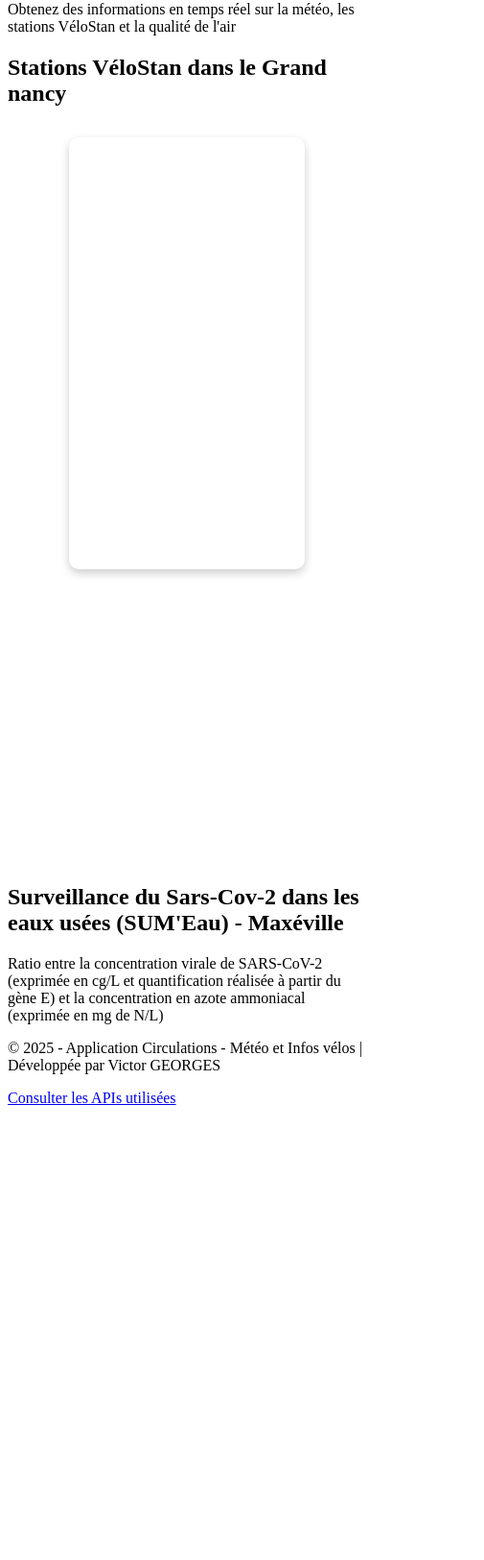
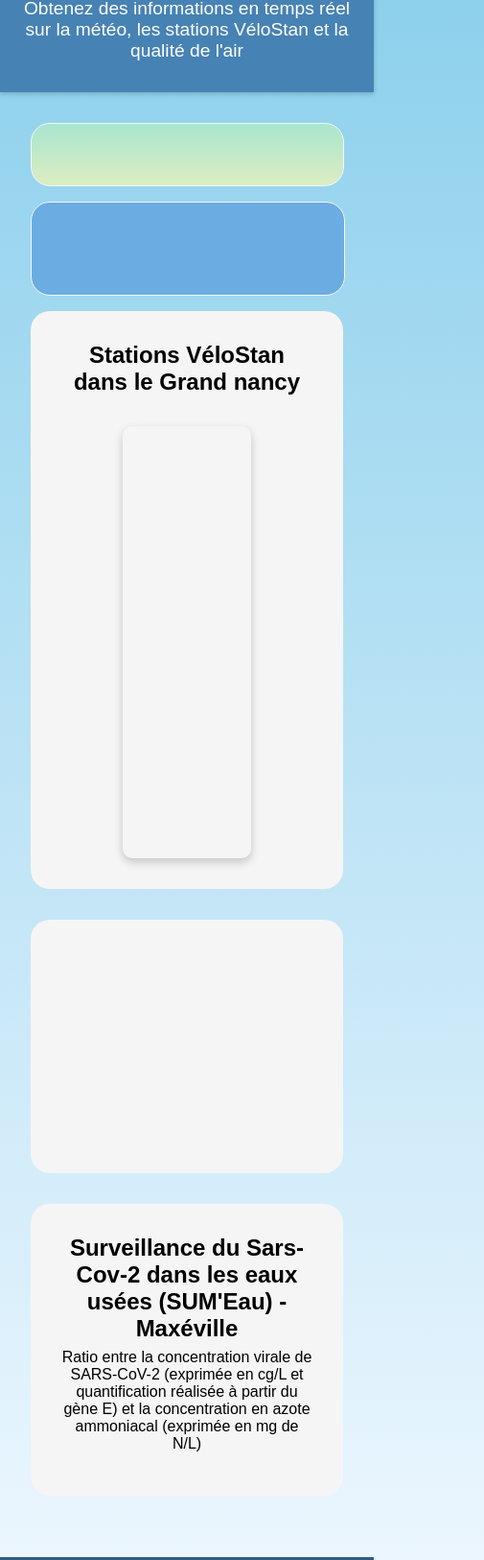
Before and after one commit to Tambour1/Circulations, a website with bundled scripts: page public/circulations.html in a window 390 px wide. Shown: the part 116-1741 px from the top of the page at 96% size, 505 px wide, since content can reach past the window. Before the commit the page ends 1285 px from the top, so only its background shows below. Built offline with nearby package versions, Linux system fonts and the light colour scheme; no server answers.

Commit message:
:lipstick: Ajout du style

```diff
--- a/public/styles/circulations.css
+++ b/public/styles/circulations.css
@@ -1,3 +1,137 @@
+/* Style de général */
+body, h1, h2, p, section, header, footer, main {
+  margin: 0;
+  padding: 0;
+  box-sizing: border-box;
+}
+
+body {
+  font-family: 'Arial', sans-serif;
+  background: linear-gradient(to bottom, #87CEEB, #f0f8ff);
+}
+
+header {
+  background-color: #4682B4;
+  color: white;
+  text-align: center;
+  padding: 2rem 1rem;
+  box-shadow: 0px 2px 5px rgba(0, 0, 0, 0.2);
+}
+
+header h1 {
+  font-size: 2rem;
+  margin-bottom: 0.5rem;
+}
+
+header p {
+  font-size: 1.2rem;
+  margin-top: 0;
+}
+
+main {
+  padding: 2rem;
+}
+
+.infos {
+  display: flex;
+  box-shadow: none;
+}
+
+footer {
+  text-align: center;
+  padding: 1rem;
+  background-color: #4682B4;
+  color: white;
+  font-size: 0.9rem;
+  margin-top: 2rem;
+  border-top: 3px solid #315b85;
+}
+
+/* Style pour la météo */
+#meteo {
+  background: linear-gradient(to bottom, #a8e6cf, #dcedc1);
+  border : 1px solid whitesmoke;
+  border-radius: 20px;
+  width: 80%;
+  padding: 2em;
+  margin-right: 10px;
+}
+
+#meteo h2 {
+  font-size: 1.8rem;
+  color: #2e7d32;
+  text-align: center;
+  margin-bottom: 1.3em;
+}
+
+#meteo-data {
+  display: flex;
+  justify-content: space-around;
+}
+
+.periode {
+  padding-left: 2em;
+  padding-right: 2em;
+  box-sizing: border-box;
+  text-align: center;
+  border-radius: 20px;
+}
+
+.periode h2 {
+  margin : 0;
+  color: #2e7d32;
+}
+
+.symbol {
+  font-size: 2rem;
+}
+
+.temperature {
+  font-size: 1.5rem;
+  color:#2e7d32;
+}
+
+/* Style pour la qualité de l'air */
+#air {
+  width: 20%;
+  background-color: #6bace2;
+  display: flex;
+  flex-direction: column;
+  justify-content: center;
+  align-items: center;
+  color : whitesmoke;
+  border : 1px solid whitesmoke;
+  border-radius: 20px;
+  margin-left: 10px;
+}
+
+#air h2 {
+  font-size: 1.8em;
+}
+
+#air p {
+  font-size: 1.4em;
+  margin-top: 0.9em;
+}
+
+#rond {
+  border-radius: 50%;
+  width: 50px;
+  height: 50px;
+  color: white;
+  margin: 0 auto;
+  margin-top: 1em;
+}
+
+/* Style pour les vélos */
+.velos {
+  text-align: center;
+  background-color: whitesmoke;
+  margin-top: 2em;
+  padding: 2em;
+  border-radius: 20px;
+}
+
 #map {
   height: 450px;
   border-radius: 10px;
@@ -6,3 +140,94 @@
   margin-right: 4em;
   box-shadow: 0px 4px 10px rgba(0, 0, 0, 0.2);
 }
+
+/* Style pour les graphiques */
+.covid {
+  display: flex;
+  flex-direction: column;
+  text-align: center;
+  background-color: whitesmoke;
+  margin-top: 2em;
+  padding: 2em;
+  border-radius: 20px;
+}
+
+.covid h2 {
+  margin-bottom: 1em;
+}
+
+.canvas {
+  display: flex;
+}
+
+.hospChart, .reaChart {
+  width: 50%;
+  height : 400px;
+  margin-right: 10px;
+}
+
+/* Style pour les informations sur le SARS-CoV-2 */
+.sars {
+  text-align: center;
+  background-color: whitesmoke;
+  margin-top: 2em;
+  padding: 2em;
+  border-radius: 20px;
+}
+
+.sars h2 {
+  margin-bottom: 0.3em;
+}
+
+#sars {
+  margin-top: 0.8em;
+}
+
+@media screen and (max-width: 1400px) {
+  .infos {
+      flex-direction: column;
+  }
+
+  #meteo {
+      margin: auto;
+  }
+
+  #air {
+      width: 100%;
+      margin: auto;
+      margin-top: 1em;
+      padding-top: 3em;
+      padding-bottom: 3em;
+  }
+
+  .velos {
+      margin: auto;
+      margin-top: 1em;
+  }
+
+  .hospChart, .reaChart {
+    height : 300px;
+  }
+}
+
+@media screen and (max-width: 1000px) {
+
+  #meteo {
+      height: auto;
+  }
+
+  #meteo-data {
+      display: flex;
+      flex-wrap: wrap;
+  }
+
+  .periode {
+      flex: 0 1 calc(50% - 1em);
+      padding: 0;
+      margin-bottom: 1.5em;
+  }
+  .hospChart, .reaChart {
+    height : 200px;
+  }
+
+}
```
Lines whose indentation alone changed are shown as unchanged.
